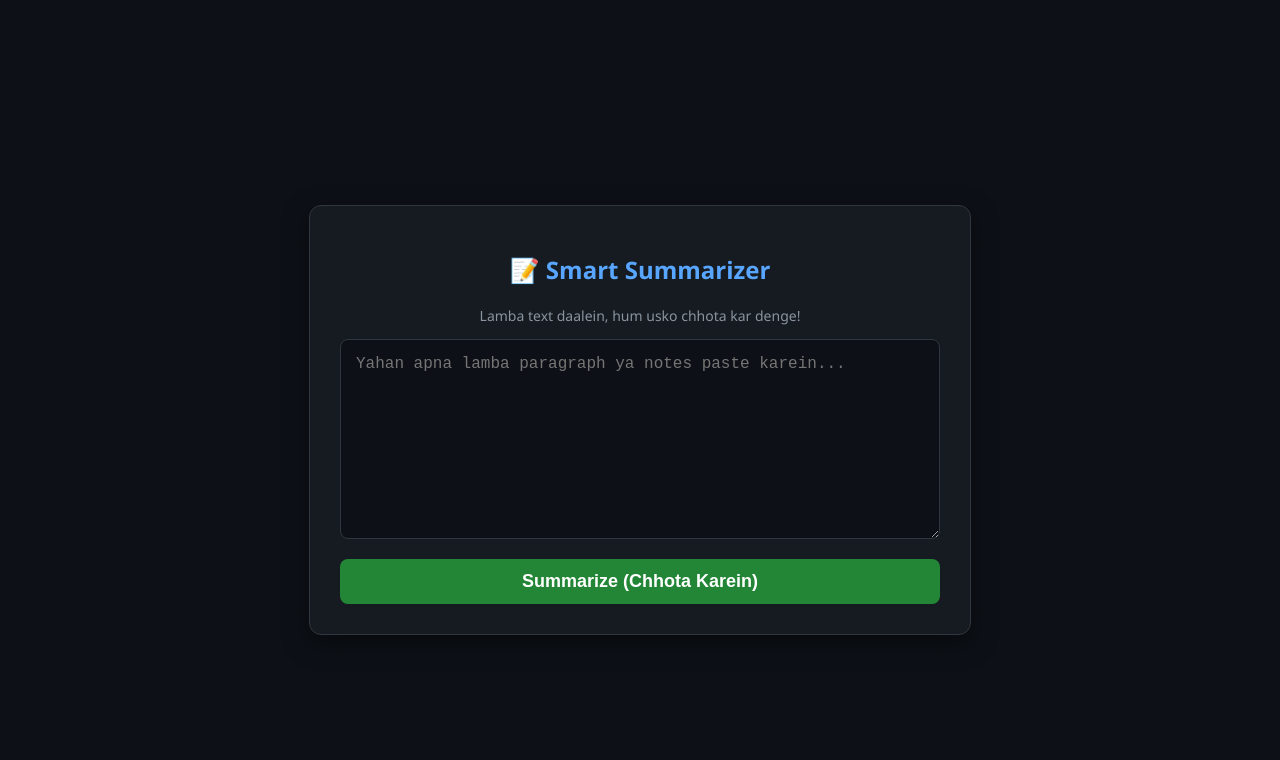
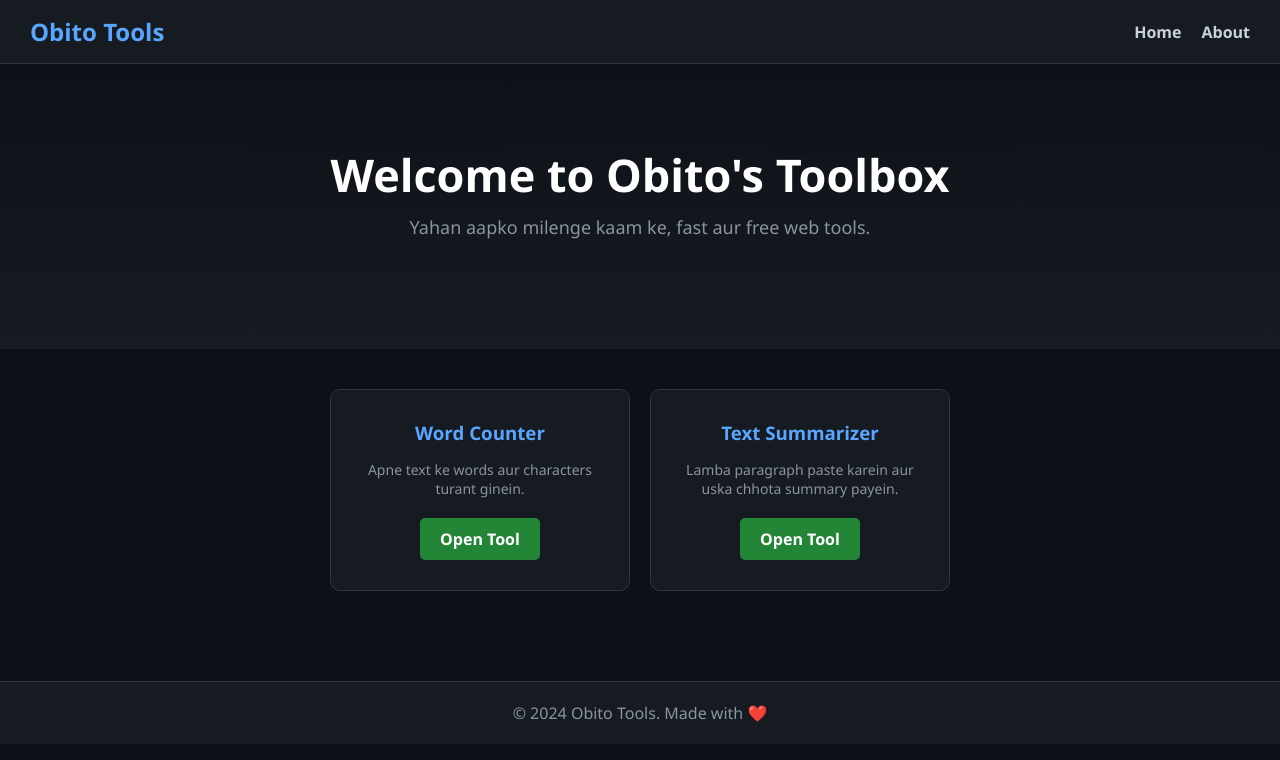
Before and after one commit to obitootobii/obitootobii.github.io, a plain HTML site: page index.html in a window 1280 px wide. Drawn offline with Linux system fonts and the light colour scheme.

Commit message:
Update index.html

```diff
--- a/index.html
+++ b/index.html
@@ -1,131 +1,104 @@
 <!DOCTYPE html>
 <html>
 <head>
-    <title>Smart Text Summarizer</title>
+    <title>My Web Tools</title>
     <style>
-        body {
-            background-color: #0d1117;
-            color: white;
-            font-family: 'Segoe UI', Tahoma, Geneva, Verdana, sans-serif;
+        * { margin: 0; padding: 0; box-sizing: border-box; font-family: 'Segoe UI', Tahoma, Geneva, Verdana, sans-serif; }
+        body { background-color: #0d1117; color: white; }
+
+        /* Navigation Bar */
+        nav {
+            background-color: #161b22;
+            padding: 15px 30px;
+            display: flex;
+            justify-content: space-between;
+            align-items: center;
+            border-bottom: 1px solid #30363d;
+        }
+        nav h2 { color: #58a6ff; }
+        nav ul { display: flex; list-style: none; gap: 20px; }
+        nav a { color: #c9d1d9; text-decoration: none; font-weight: bold; transition: 0.3s; }
+        nav a:hover { color: #58a6ff; }
+
+        /* Hero Section */
+        .hero {
+            text-align: center;
+            padding: 80px 20px;
+            background: linear-gradient(180deg, #0d1117 0%, #161b22 100%);
+        }
+        .hero h1 { font-size: 45px; color: white; margin-bottom: 10px; }
+        .hero p { color: #8b949e; font-size: 18px; margin-bottom: 30px; }
+
+        /* Tools Grid */
+        .tools-container {
             display: flex;
             justify-content: center;
-            align-items: center;
-            min-height: 100vh;
-            margin: 0;
-            padding: 20px;
+            flex-wrap: wrap;
+            gap: 20px;
+            padding: 40px 20px;
         }
-        .container {
+        .tool-card {
             background-color: #161b22;
+            border: 1px solid #30363d;
+            border-radius: 10px;
             padding: 30px;
-            border-radius: 12px;
-            box-shadow: 0 8px 24px rgba(0, 0, 0, 0.5);
-            width: 100%;
-            max-width: 600px;
-            border: 1px solid #30363d;
+            width: 300px;
+            text-align: center;
+            transition: 0.3s;
         }
-        h1 {
-            color: #58a6ff;
-            text-align: center;
-            margin-bottom: 20px;
-            font-size: 24px;
-        }
-        textarea {
-            width: 100%;
-            height: 200px;
-            padding: 15px;
-            border-radius: 8px;
-            border: 1px solid #30363d;
-            background-color: #0d1117;
-            color: #c9d1d9;
-            font-size: 16px;
-            resize: vertical;
-            margin-bottom: 15px;
-            box-sizing: border-box;
-        }
-        textarea:focus {
-            outline: none;
-            border-color: #58a6ff;
-        }
-        button {
-            width: 100%;
-            padding: 12px;
+        .tool-card:hover { border-color: #58a6ff; transform: translateY(-5px); }
+        .tool-card h3 { color: #58a6ff; margin-bottom: 15px; }
+        .tool-card p { color: #8b949e; margin-bottom: 20px; font-size: 14px; }
+
+        .btn {
+            display: inline-block;
+            padding: 10px 20px;
             background-color: #238636;
             color: white;
-            border: none;
-            border-radius: 8px;
-            font-size: 18px;
+            text-decoration: none;
+            border-radius: 5px;
             font-weight: bold;
-            cursor: pointer;
-            transition: 0.3s;
         }
-        button:hover {
-            background-color: #2ea043;
-        }
-        #result {
-            margin-top: 20px;
-            padding: 15px;
-            background-color: #0d1117;
-            border: 1px solid #30363d;
-            border-radius: 8px;
-            color: #c9d1d9;
-            display: none;
-            line-height: 1.6;
-        }
-        .label {
-            color: #8b949e;
-            font-size: 14px;
-            margin-bottom: 5px;
-        }
+        .btn:hover { background-color: #2ea043; }
+
+        /* Footer */
+        footer { text-align: center; padding: 20px; background-color: #161b22; color: #8b949e; border-top: 1px solid #30363d; margin-top: 50px;}
     </style>
 </head>
 <body>
 
-    <div class="container">
-        <h1>📝 Smart Summarizer</h1>
-        <p style="color: #8b949e; font-size: 14px; text-align: center;">Lamba text daalein, hum usko chhota kar denge!</p>
+    <nav>
+        <h2>Obito Tools</h2>
+        <ul>
+            <li><a href="index.html">Home</a></li>
+            <li><a href="about.html">About</a></li>
+        </ul>
+    </nav>
 
-        <textarea id="inputText" placeholder="Yahan apna lamba paragraph ya notes paste karein..."></textarea>
+    <div class="hero">
+        <h1>Welcome to Obito's Toolbox</h1>
+        <p>Yahan aapko milenge kaam ke, fast aur free web tools.</p>
+    </div>
 
-        <button onclick="summarizeText()">Summarize (Chhota Karein)</button>
+    <div class="tools-container">
+        <!-- Tool 1 -->
+        <div class="tool-card">
+            <h3>Word Counter</h3>
+            <p>Apne text ke words aur characters turant ginein.</p>
+            <a href="counter.html" class="btn">Open Tool</a>
+        </div>
 
-        <div id="result">
-            <div class="label">Aapka Summary:</div>
-            <p id="summaryOutput"></p>
+        <!-- Tool 2 -->
+        <div class="tool-card">
+            <h3>Text Summarizer</h3>
+            <p>Lamba paragraph paste karein aur uska chhota summary payein.</p>
+            <a href="summarizer.html" class="btn">Open Tool</a>
         </div>
     </div>
 
-    <script>
-        function summarizeText() {
-            let text = document.getElementById('inputText').value;
-
-            if (text.length < 50) {
-                alert("Bhai, kam se kam 50 akshar ka text toh daalo!");
-                return;
-            }
-
-            // Text ko sentences mein todna (full stop, question mark, exclamation mark se)
-            let sentences = text.match(/[^.!?]+[.!?]+/g) || [text];
-
-            // Har sentence ke words count karna
-            let scoredSentences = sentences.map(sentence => {
-                let words = sentence.trim().split(/\s+/).length;
-                return { text: sentence.trim(), score: words };
-            });
-
-            // Sentences ko unke word count ke hisaab se sort karna (bade sentences upar)
-            scoredSentences.sort((a, b) => b.score - a.score);
-
-            // Top 3 sabse bade sentences uthana
-            let topSentences = scoredSentences.slice(0, 3).map(s => s.text);
-
-            // Unko wapas original order mein lana (optional, par padhne mein acha lagta hai)
-            let finalSummary = topSentences.join(" ");
-
-            // Result dikhana
-            document.getElementById('summaryOutput').innerText = finalSummary;
-            document.getElementById('result').style.display = 'block';
-        }
-    </script>
+    <footer>
+        <p>&copy; 2024 Obito Tools. Made with ❤️</p>
+    </footer>
 
 </body>
 </html>
```
